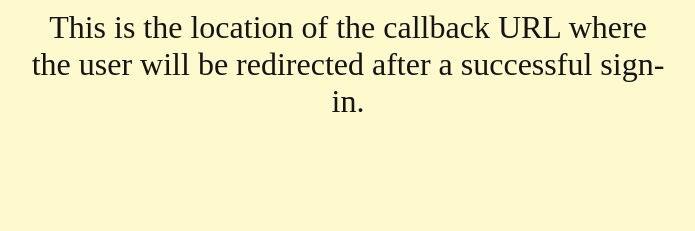
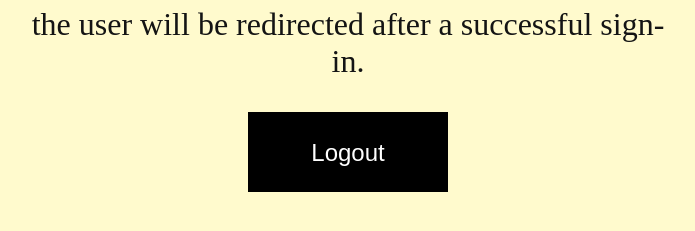
Before and after one commit to celestelayne/curly-giggle, a plain HTML site: page index.html in a window 1280 px wide. Shown: the part 387-618 px from the top of the page, without its empty margins (292-987 px from the left). Drawn offline with Linux system fonts and the light colour scheme.

Commit message:
add logout button

```diff
--- a/index.html
+++ b/index.html
@@ -11,6 +11,7 @@
     <div class="container">
         <h2>Extra Callback</h2>
         <p>This is the location of the callback URL where the user will be redirected after a successful sign-in.</p>
+        <button><a href="https://celeste-test-prefix.auth.us-east-1.amazoncognito.com/logout">Logout</a></button>
     </div>
 </body>
 </html>
--- a/style.css
+++ b/style.css
@@ -14,3 +14,17 @@ body {
     color: #141414;
     font-size: 2em;
 }
+
+button {
+    font-size: 24px;
+    width: 200px;
+    height: 80px;
+    line-height: 80px;
+    background: black;
+    border: none;
+}
+
+button a {
+    color: white;
+    text-decoration: none;
+}
```
